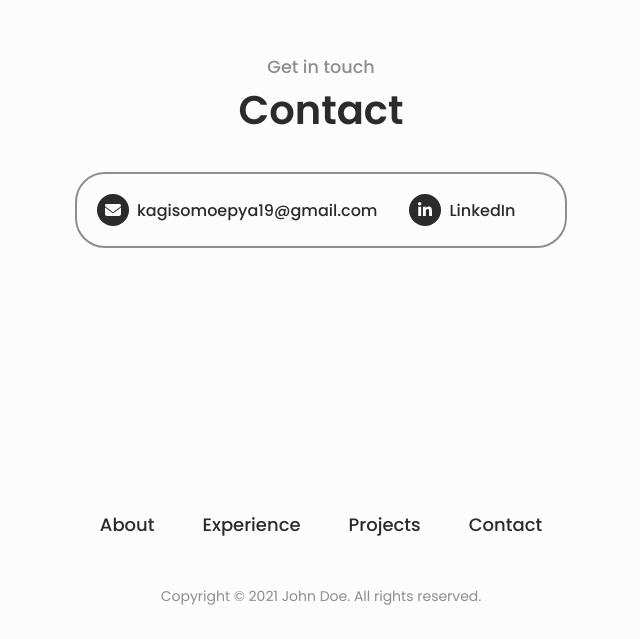
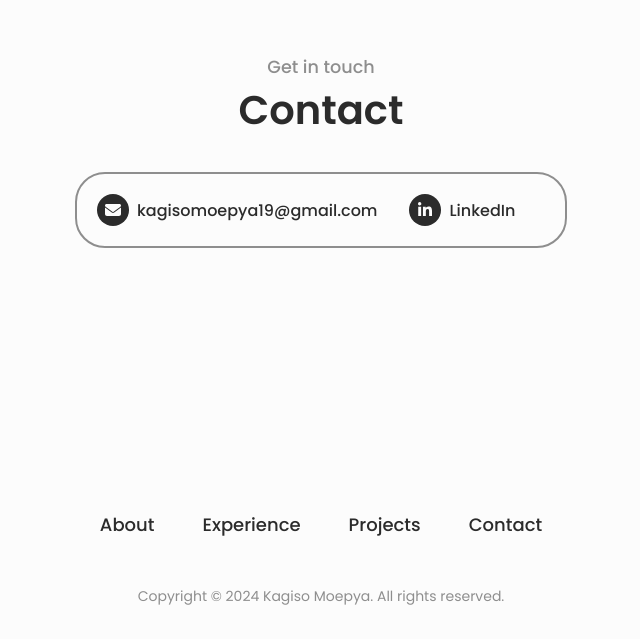
Before and after one commit to MoepyaCode/Digital-Resume-Latest, a React (Vite) app: page / in a window 1280 px wide. Shown: the part 3439-4078 px from the top of the page, without its empty margins (319-959 px from the left). Built offline with nearby package versions, Linux system fonts and the light colour scheme.

Commit message:
:memo: Footer: Updated copyright

```diff
--- a/src/templates/default/config.ts
+++ b/src/templates/default/config.ts
@@ -55,7 +55,7 @@ const UserData = {
             ]
         },
     },
-    projects : [
+    projects: [
         {
             title: 'DNA Extraction',
             image: '/images/projects/dna-extraction.png',
@@ -139,3 +139,7 @@ export const ContactData = {
         linkedIn: UserData.socials.linkedIn,
     }
 }
+
+export const FooterData = {
+    copyright: `Copyright © ${new Date().getFullYear()} ${UserData.name}. All rights reserved.`
+}
--- a/src/templates/default/footer/index.tsx
+++ b/src/templates/default/footer/index.tsx
@@ -1,6 +1,6 @@
 import Styles from "./styles.module.scss";
 import { NavigateButton, Wrapper } from "@templates/default/components";
-import { Navigate } from "@templates/default/config";
+import { FooterData, Navigate } from "@templates/default/config";
 
 export function Footer() {
     return (
@@ -39,7 +39,7 @@ export function Footer() {
             </Wrapper>
 
             <p className={Styles.Footer_copyright}>
-                Copyright © 2021 John Doe. All rights reserved.
+                {FooterData.copyright}
             </p>
         </footer>
     );
```
